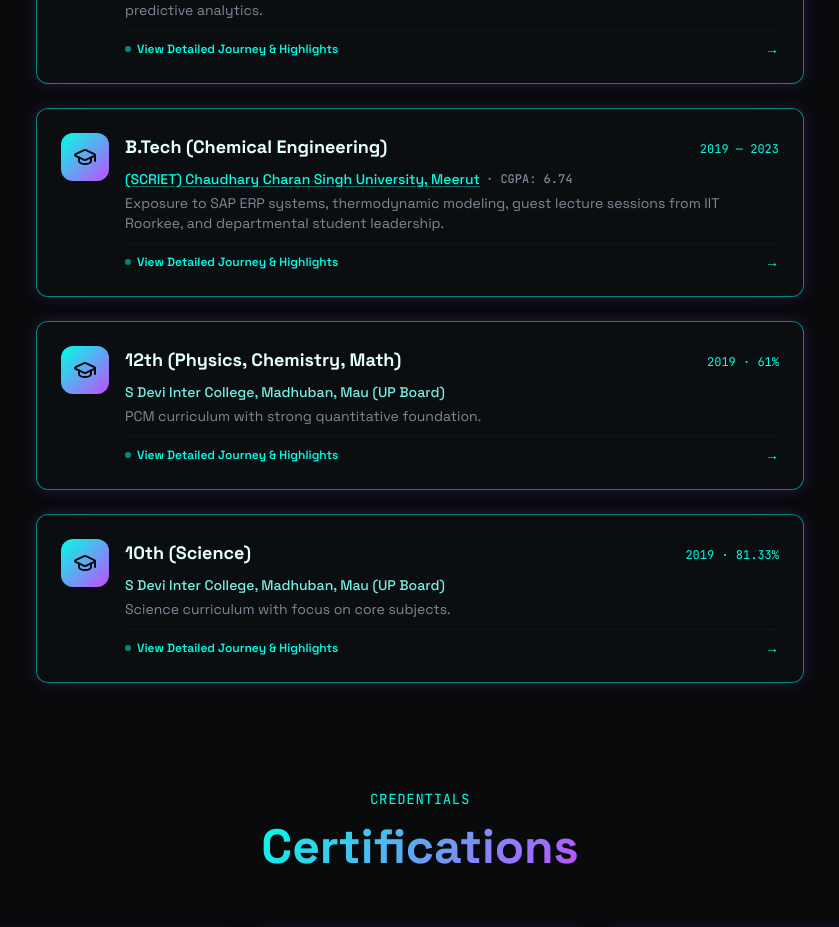
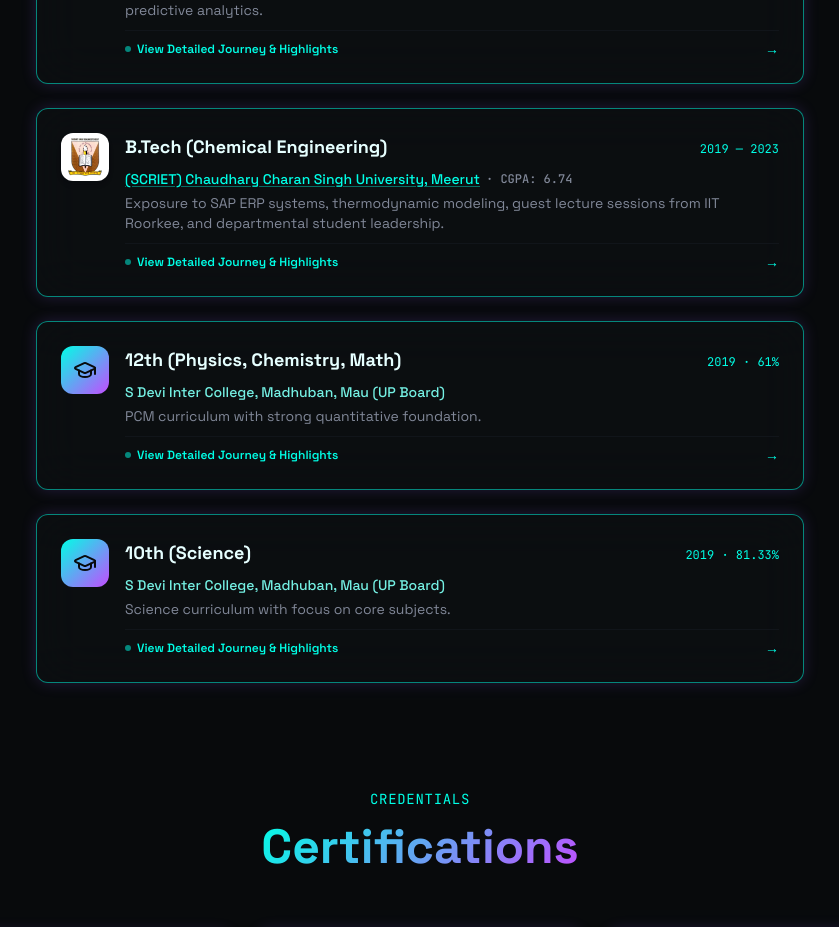
Before and after one commit to rajsingh2311/Er.Riteshsingh.analytics, a React (Vite) app: page / in a window 1280 px wide. Shown: the part 5040-5967 px from the top of the page, without its empty margins (220-1059 px from the left). Built offline with nearby package versions, Linux system fonts and the light colour scheme; the HTML template or start-up script is replaced by a standard one.

Commit message:
Use CCSU crest logo on B.Tech Education card

```diff
--- a/src/components/EducationSection.tsx
+++ b/src/components/EducationSection.tsx
@@ -22,6 +22,7 @@ const education = [
     desc: "Exposure to SAP ERP systems, thermodynamic modeling, guest lecture sessions from IIT Roorkee, and departmental student leadership.",
     link: "https://www.ccsuniversity.ac.in/",
     previewImg: `${import.meta.env.BASE_URL}images/CCSU.png`,
+    logo: `${import.meta.env.BASE_URL}assets/aistudio/CCSU-Logo_39050d02.jpg`,
   },
   {
     degree: "12th (Physics, Chemistry, Math)",
--- a/src/pages/SectionPage.tsx
+++ b/src/pages/SectionPage.tsx
@@ -496,6 +496,7 @@ const EducationContent = () => {
       ],
       link: "https://www.ccsuniversity.ac.in/",
       previewImg: `${import.meta.env.BASE_URL}images/CCSU.png`,
+      logo: `${import.meta.env.BASE_URL}assets/aistudio/CCSU-Logo_39050d02.jpg`,
     },
     {
       degree: "12th (Physics, Chemistry, Math)",
```
Also changed, not shown: public/assets/aistudio/CCSU-Logo_39050d02.jpg (added).
